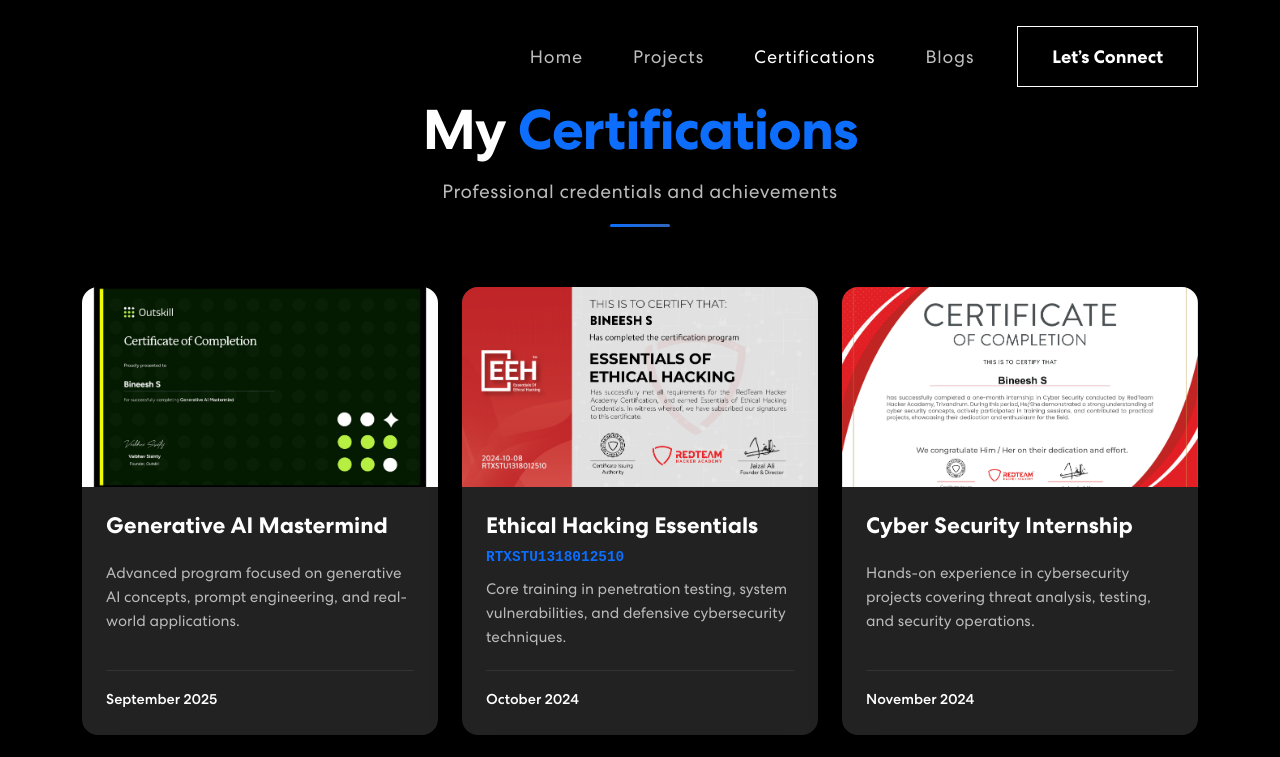
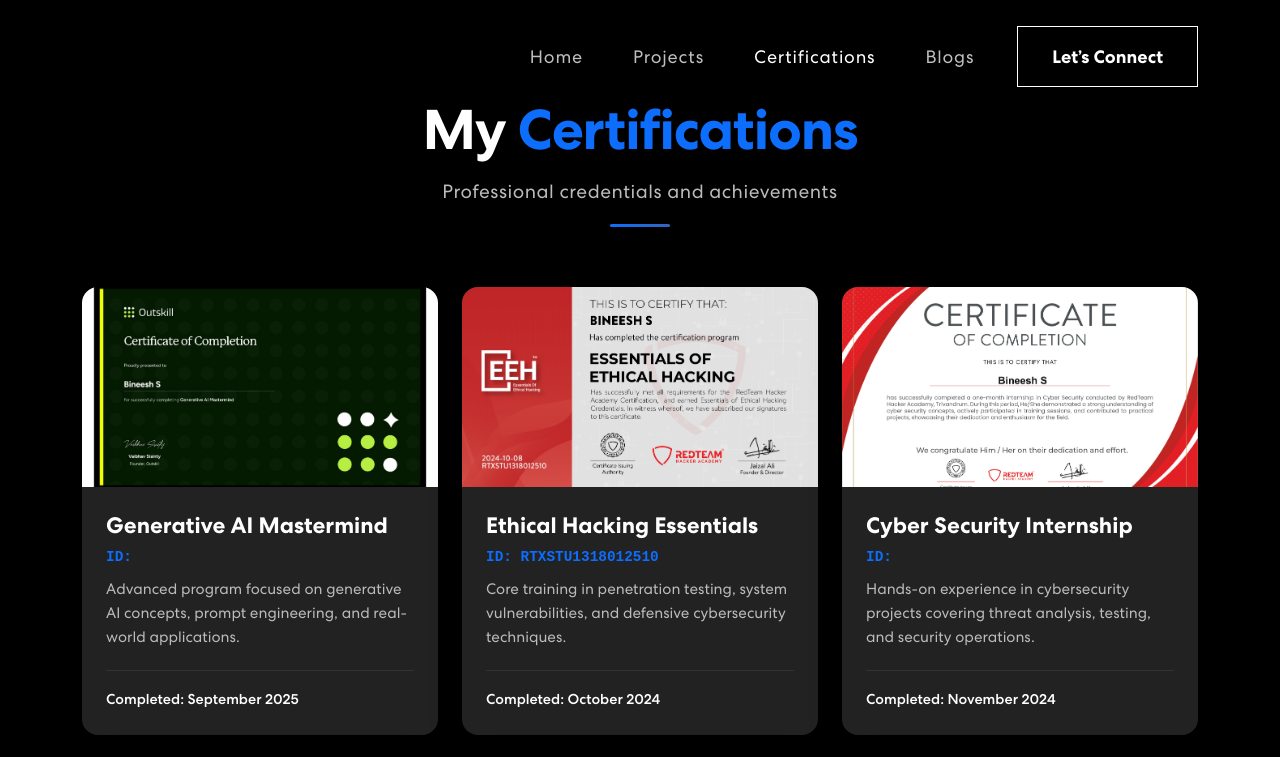
Before and after one commit to Bineesh627/Bineesh627.github.io, a React (Create React App) app: page /certifications in a window 1280 px wide. Shown: the top 757 px of the page. Built offline with nearby package versions, Linux system fonts and the light colour scheme.

Commit message:
Updated Certifications.js

```diff
--- a/src/pages/Certifications.js
+++ b/src/pages/Certifications.js
@@ -120,10 +120,10 @@ export const Certifications = () => {
 
                   <div className="cert-details">
                     <h3 className="cert-title">{cert.title}</h3>
-                    <p className="cert-id">{cert.certificateId}</p>
+                    <p className="cert-id">ID: {cert.certificateId}</p>
                     <p className="cert-description">{cert.description}</p>
                     <div className="cert-footer">
-                      <span className="cert-date">{cert.completionDate}</span>
+                      <span className="cert-date">Completed: {cert.completionDate}</span>
                     </div>
                   </div>
                 </div>
```
